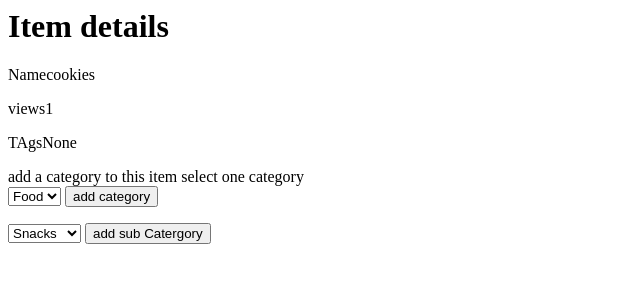
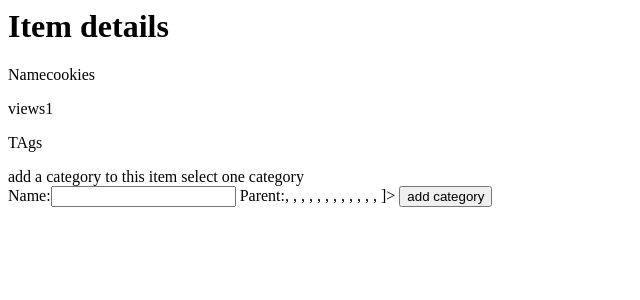
Before and after one commit to ethantang93/Bitorama, a Django app: template apps/itemsapp/templates/bitorama/details.html in a window 1280 px wide. Shown: the top 300 px of the page, without its empty margins (0-640 px from the left). Run offline with Django 3.2, Linux system fonts and the light colour scheme; the template is opened without the code that fills it: values that come from a table or form of the project are taken from there, others are empty; data comes from the database, SQL or seed files in the repository; parts of the project's set-up code (start-up, migrations or seed data) failed here and were passed over; some libraries are stand-ins or nearby versions.

Commit message:
added category feature

```diff
--- a/apps/itemsapp/models.py
+++ b/apps/itemsapp/models.py
@@ -1,6 +1,7 @@
 from __future__ import unicode_literals
 from django.db import models
 from ..usersapp.models import Profile
+
 
 class ItemManager(models.Manager):
     def makeItem(self,request):
@@ -10,7 +11,7 @@
         # createTag = Tag(name=request.POST['category']).save()
         userObj = Profile.objects.get(id = userid)
         print userObj
-        createdItem = Item(item_name = request.POST['item'],price = request.POST['price'],views= 1, description = request.POST['description'], seller= userObj ).save()
+        createdItem = Item(item_name = request.POST['item'],price = request.POST['price'],views= 1, description = request.POST['description'], seller= userObj, tag_id= request.POST['category'] ).save()
         return
 
 
@@ -22,15 +23,17 @@
     description = models.CharField(max_length = 255, blank=True, null=True)
     seller = models.ForeignKey(Profile, related_name="sold_items", blank=True, null=True)
     quantity = models.IntegerField(blank=True, null=True)
-    tags = models.ManyToManyField('Tag', related_name="items", blank=True, null=True)
+    tag = models.ForeignKey('Tag', related_name="items", blank=True, null=True)
     created_at = models.DateTimeField(auto_now_add=True)
     updated_at = models.DateTimeField(auto_now=True)
     objects = ItemManager()
 
 class TagManager(models.Manager):
-    def getTagList(self):
+    def getTagList(self, blank=False):
         roots = self.filter(parent=None)
         html = "<select name='category'>\n"
+        if blank:
+            html += "<option value='-----'>None</option>"
         for root in roots:
             html += root.buildChildTagSelect(0)
         html += "</select>"
@@ -58,7 +61,7 @@
         else:
             return [self.id]
     def buildChildTagSelect(self, indent):
-        html = "<option value="+str(self.id)+">"+("&#160;"*indent)+self.name+"</options>\n"
+        html = "<option value="+str(self.id)+">"+("&#160;"*indent)+self.name+"</option>\n"
         for child in self.children.all():
             html += child.buildChildTagSelect(indent+1)
         return html
--- a/apps/itemsapp/templates/bitorama/details.html
+++ b/apps/itemsapp/templates/bitorama/details.html
@@ -1,3 +1,9 @@
+<script src="https://ajax.googleapis.com/ajax/libs/jquery/3.1.1/jquery.min.js"></script>
+<script type="text/javascript">
+  $(function(){
+
+  })
+</script>
 <h1>Item details</h1>
 <p>Name{{itemDetails.item_name}}</p>
 <p>views{{itemDetails.views}}</p>
@@ -6,18 +12,7 @@
 add a category to this item select one category
 <form action="/products/category/{{itemDetails.id}}" method="post">
   {% csrf_token %}
-  <select name="mainCat">
-    <option value="Food">Food</option>
-    <option value="Tech">Tech</option>
-  </select>
+  Name:<input type="text" name="name" value="">
+  Parent:{{tags|safe}}
   <button type="submit" name="button">add category</button>
 </form>
-
-<form action="/products/subCat" method="post">
-  {% csrf_token %}
-  <select name="subCat">
-    <option value="snacks">Snacks</option>
-    <option value="harware">Harware</option>
-  </select>
-  <button type="submit" name="button">add sub Catergory</button>
-</form>
--- a/apps/itemsapp/urls.py
+++ b/apps/itemsapp/urls.py
@@ -5,8 +5,6 @@
     url(r'^$', views.index),
     url(r'^item$', views.create),
     url(r'^category/(?P<id>\d+)$', views.createCat),
-    url(r'^subCat$', views.subCat),
-
     url(r'^item/(?P<id>\d+)$', views.itemPage),
 
 
```
Also changed, not shown: apps/itemsapp/views.py (+7 -16 lines), apps/itemsapp/migrations/0004_auto_20170317_1510.py (added), apps/itemsapp/migrations/0005_auto_20170317_1606.py (added), db.sqlite3.
